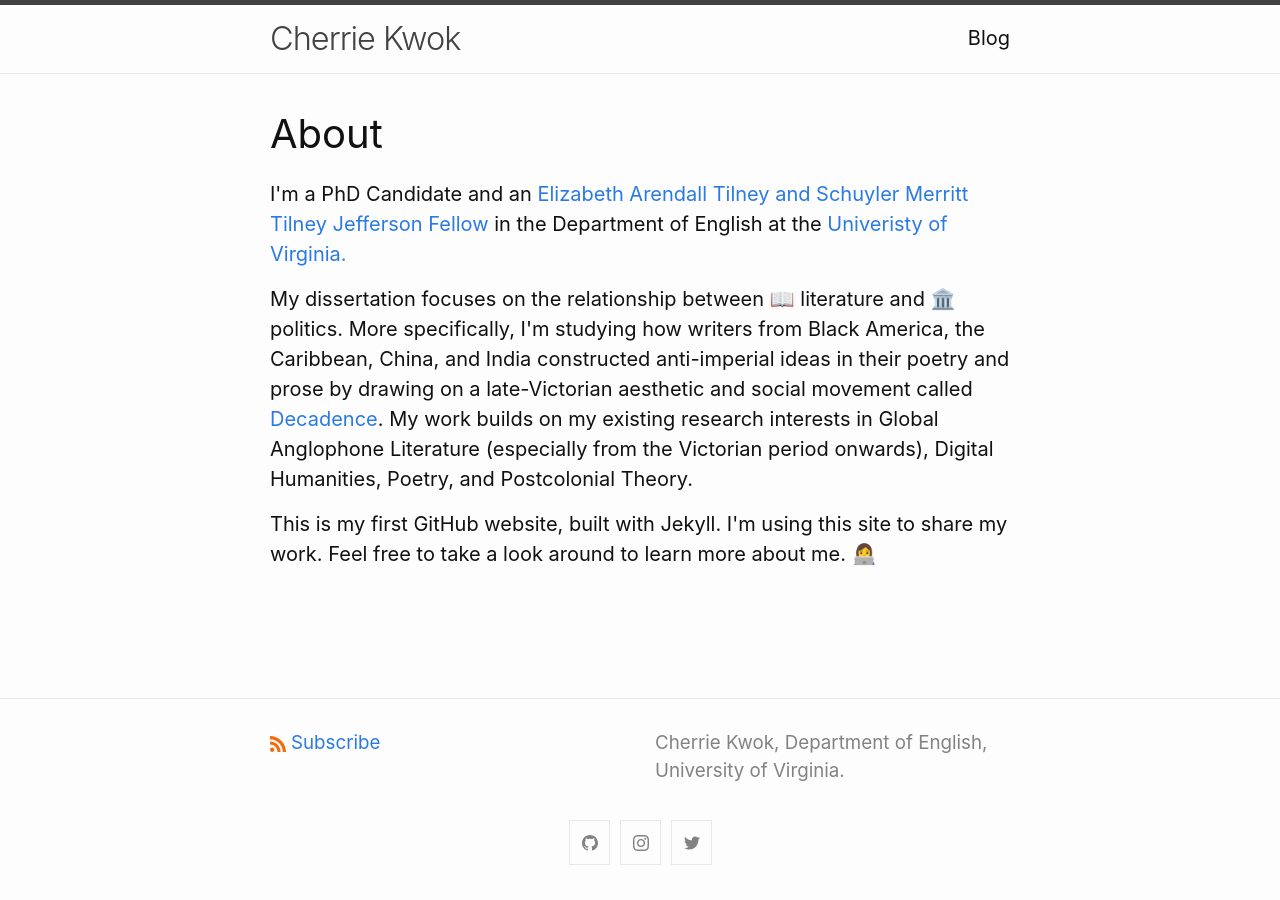
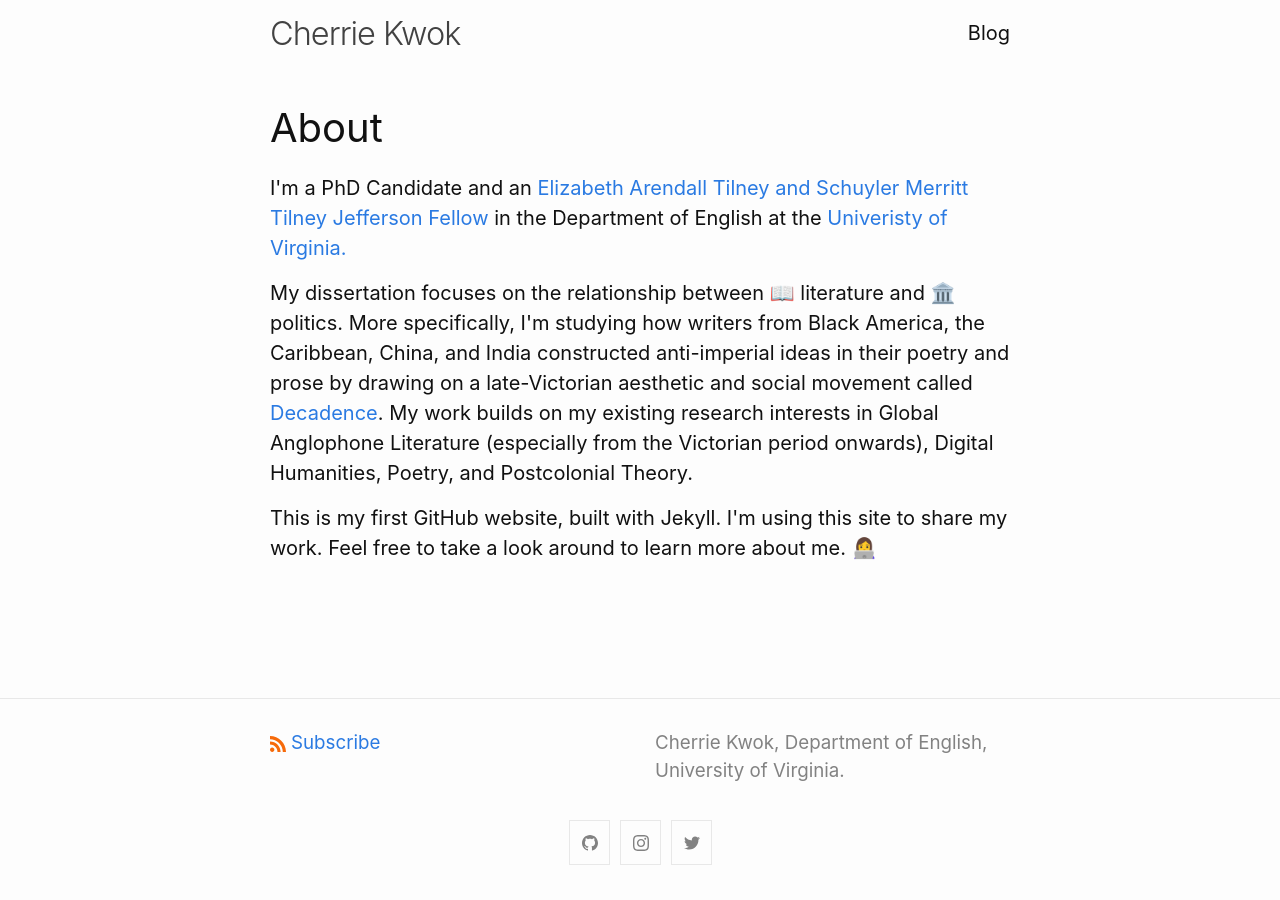
Before and after one commit to mk7kf/mk7kf.github.io, a Jekyll site: the page built from index.md, in a window 1280 px wide. Built offline with Jekyll 4.4.1, drawn with Linux system fonts in a browser that asks for light colours; emoji names are drawn with the system emoji font.

Commit message:
Update _layout.scss

```diff
--- a/_sass/minima/_layout.scss
+++ b/_sass/minima/_layout.scss
@@ -2,8 +2,8 @@
  * Site header
  */
 .site-header {
-  border-top: 5px solid $border-color-03;
-  border-bottom: 1px solid $border-color-01;
+  // border-top: 5px solid $border-color-03;
+  // border-bottom: 1px solid $border-color-01;
   min-height: $spacing-unit * 1.865;
   line-height: $base-line-height * $base-font-size * 2.25;
 
```
